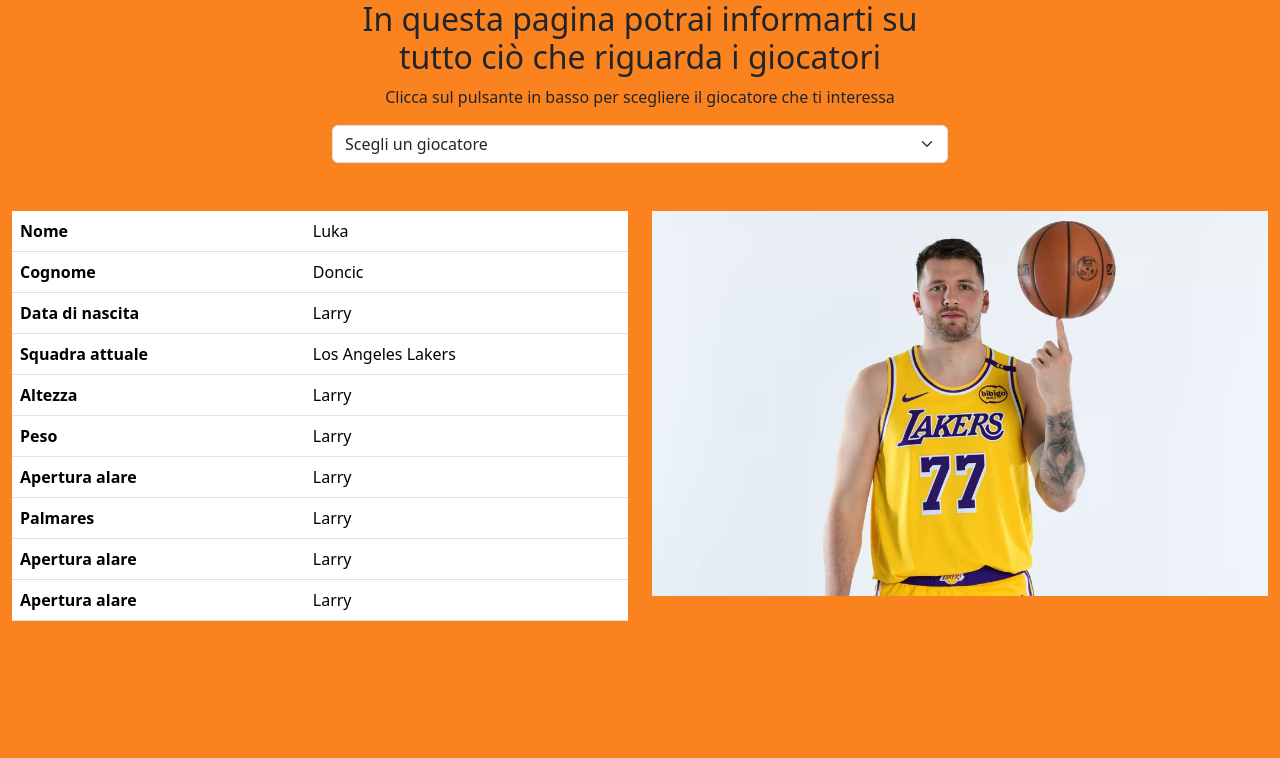
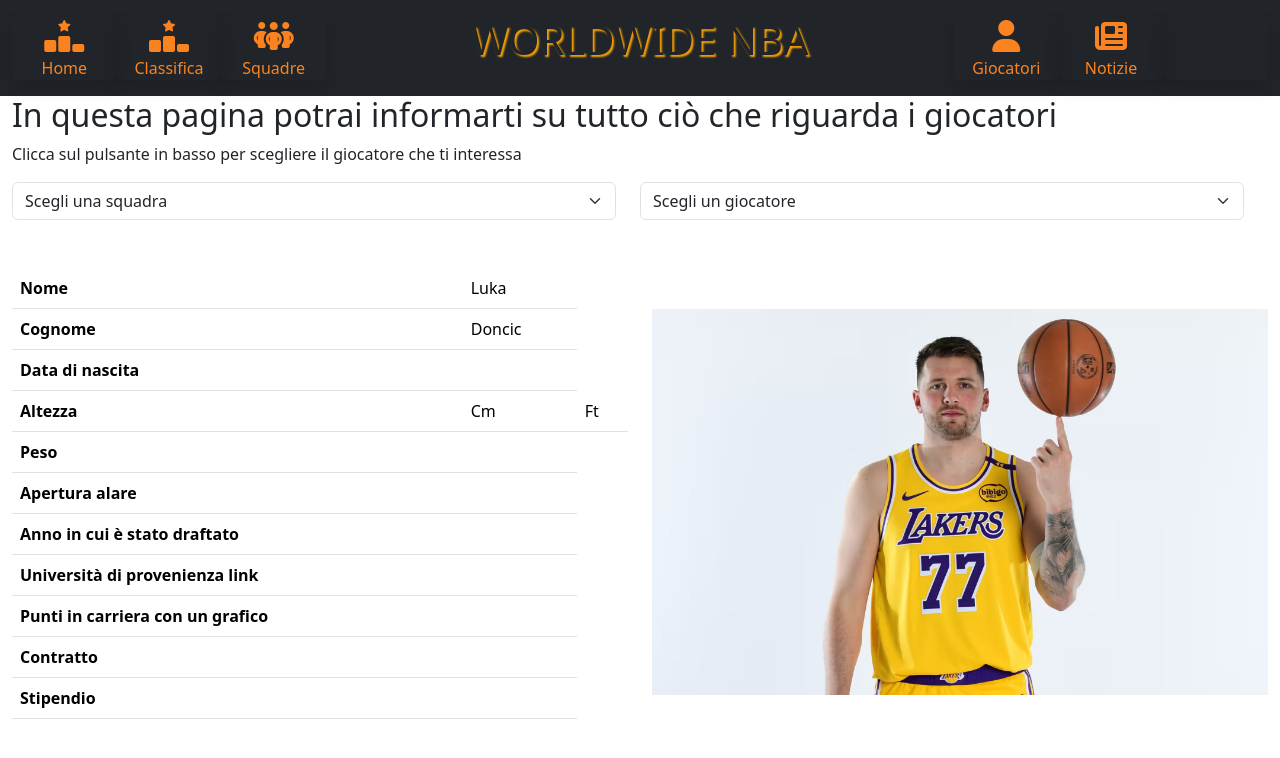
Before and after one commit to Carlomadella/sito-NBA, a plain HTML site: page html/giocatori.html in a window 1280 px wide. Drawn offline with nearby package versions, Linux system fonts and the light colour scheme; a web font is replaced by a local one.

Commit message:
aggiunto lista squadre

```diff
--- a/css/giocatori.css
+++ b/css/giocatori.css
@@ -2,7 +2,7 @@
     margin: 0;
     padding: 0;
     box-sizing: border-box;
-    background-color: #FA8320;
+    font-family: system-ui, -apple-system, BlinkMacSystemFont, 'Segoe UI', Roboto, Oxygen, Ubuntu, Cantarell, 'Open Sans', 'Helvetica Neue', sans-serif;
 }
 
 img {
@@ -10,7 +10,32 @@ img {
     height: auto;
 }
 
-.col-6{
-    background-color: #FA8320;
+h1{
+    text-shadow: 2px 2px 2px orange;
+    color: #FA8320;
+}
+
+header{
+    margin: 0;
+}
+
+header a, header i, header.col-6{
+    color: #FA8320;
+}
+
+header a{
+    text-decoration: none;
+}
+
+header img {
+    max-width: 100%;
     height: auto;
 }
+
+.jumbotron{
+    box-shadow: #FA8320 0px 5px;
+}
+
+.color-bball{
+    color: #FA8320;
+}
--- a/css/lg-version.css
+++ /dev/null
@@ -1,3 +0,0 @@
-@media screen and (max-width: 1000px) {
-
-}
--- a/html/giocatori.html
+++ b/html/giocatori.html
@@ -17,11 +17,90 @@
         <link href="https://fonts.googleapis.com/css2?family=Atkinson+Hyperlegible+Next:ital,wght@0,200..800;1,200..800&family=Open+Sans:ital,wght@0,300..800;1,300..800&family=Roboto:ital,wght@0,900;1,900&display=swap" rel="stylesheet">
     </head>
 <body>
+  <header> <!--sistemare l'indentazione dalla seconda riga in poi-->
+    <div class="container-fluid bg-dark">
+        <div id="jumbotron" class="container-fluid bg-dark text-center">
+              <!-- link a sinistra -->
+              <div class="row py-3">
+                  <div class="col-1 d-block shadow rounded">
+                    <i class="fa-solid fa-ranking-star d-block text-center fs-2 py-1"></i>
+                    <a href="/index.html">Home</a>
+                  </div>
+                  <div class="col-1 d-block shadow rounded">
+                    <i class="fa-solid fa-ranking-star d-block text-center fs-2 py-1"></i>
+                    <a href="#">Classifica</a>
+
+                  </div>
+                    <div class="col-1 d-block shadow rounded">
+                      <i class="fa-duotone fa-solid fa-people-group d-block text-center fs-2 py-1" style="--fa-primary-color: #ea9606; --fa-secondary-color: #ea9606;"></i>
+                      <a href="#">Squadre</a>
+
+                    </div>
+                <!-- logo -->
+                    <div class="col-6">
+                      <h1>WORLDWIDE NBA</h1>
+                    </div>
+                <!-- link a destra -->
+                    <div class="col-1 d-block shadow rounded">
+                      <i class="fa-solid fa-user d-block text-center fs-2 py-1"></i>
+                      <a href="./html/giocatori.html">Giocatori</a>
+
+                    </div>
+                    <div class="col-1 d-block shadow rounded">
+                      <i class="fa-solid fa-newspaper d-block text-center fs-2 py-1"></i>
+                      <a href="#">Notizie</a>
+
+                    </div>
+                    <div class="col-1 d-block shadow rounded">
+                      Search
+                    </div>
+                </div>
+            </div>
+  </header>
+  <main>
     <div class="container-fluid">
         <div class="row bg-orange">
-            <div class="col-6 text-center text- dark bg-orange offset-3">
+          <div class="col-12">
             <h2>In questa pagina potrai informarti su tutto ciò che riguarda i giocatori</h2>
             <p>Clicca sul pulsante in basso per scegliere il giocatore che ti interessa</p>
+          </div>
+          <div class="row d-flex justify-content-center">
+            <div class="col-6 text-center text-dark bg-orange">
+              <select class="form-select" aria-label="Default select example">
+                <option selected>Scegli una squadra</option>
+                <option value="1">Atlanta Hawks</option>
+                <option value="2">Boston Celtics</option>
+                <option value="3">Brooklyn Nets</option>
+                <option value="4">Charlotte Hornets</option>
+                <option value="5">Chicago Bulls</option>
+                <option value="6">Cleveland Cavaliers</option>
+                <option value="7">Dallas Mavericks</option>
+                <option value="8">Denver Nuggets</option>
+                <option value="9">Detroit Pistons</option>
+                <option value="10">Golden State Warriors</option>
+                <option value="11">Houston Rockets</option>
+                <option value="12">Indiana Pacers</option>
+                <option value="13">Los Angeles Clippers</option>
+                <option value="14">Los Angeles Lakers</option>
+                <option value="15">Memphis Grizzlies</option>
+                <option value="16">Miami Heat</option>
+                <option value="17">Milwaukee Bucks</option>
+                <option value="18">Minnesota Timberwolves</option>
+                <option value="19">New Orleans Pelicans</option>
+                <option value="20">New York Knicks</option>
+                <option value="21">Oklahoma City Thunder</option>
+                <option value="22">Orlando Magic</option>
+                <option value="23">Philadelphia 76ers</option>
+                <option value="24">Phoenix Suns</option>
+                <option value="25">Portland Trail Blazers</option>
+                <option value="26">Sacramento Kings</option>
+                <option value="27">San Antonio Spurs</option>
+                <option value="28">Toronto Raptors</option>
+                <option value="29">Utah Jazz</option>
+                <option value="30">Washington Wizards</option>
+              </select>
+            </div>
+            <div class="col-6">
               <select class="form-select" aria-label="Default select example">
                 <option selected>Scegli un giocatore</option>
                 <option value="1">Luka Doncic</option>
@@ -30,7 +109,8 @@
               </select>
             </div>
           </div>
-        <div class="row my-5">
+        </div>
+        <div class="row my-5 d-flex align-items-center">
             <div class="col-6">
                 <table class="table caption-top">
                     <tbody>
@@ -44,39 +124,40 @@
                       </tr>
                       <tr>
                         <th scope="row">Data di nascita</th>
-                        <td>Larry</td>
-                      </tr>
-                      <tr>
-                        <div class="col-1">
-                            <th scope="row">Squadra attuale</th>
-                        </div>
-                        <div class="col-1">
-                            <td scope="row">Los Angeles Lakers</td>
-                        </div>
+                        <td></td>
                       </tr>
                       <tr>
                         <th scope="row">Altezza</th>
-                        <td>Larry</td>
+                        <td>Cm</td>
+                        <td>Ft</td>
                       </tr>
                       <tr>
                         <th scope="row">Peso</th>
-                        <td>Larry</td>
+                        <td></td>
                       </tr>
                       <tr>
                         <th scope="row">Apertura alare</th>
-                        <td>Larry</td>
+                        <td></td>
                       </tr>
                       <tr>
-                        <th scope="row">Palmares</th>
-                        <td>Larry</td>
+                        <th scope="row">Anno in cui è stato draftato</th>
+                        <td></td>
                       </tr>
                       <tr>
-                        <th scope="row">Apertura alare</th>
-                        <td>Larry</td>
+                        <th scope="row">Università di provenienza link</th>
+                        <td></td>
                       </tr>
                       <tr>
-                        <th scope="row">Apertura alare</th>
-                        <td>Larry</td>
+                        <th scope="row">Punti in carriera con un grafico</th>
+                        <td></td>
+                      </tr>
+                      <tr>
+                        <th scope="row">Contratto</th>
+                        <td></td>
+                      </tr>
+                      <tr>
+                        <th scope="row">Stipendio<!--grafico indicante se è più basso o più alto della media NBA--></th>
+                        <td></td>
                       </tr>
                     </tbody>
                   </table>
@@ -86,5 +167,6 @@
             </div>
         </div>
     </div>
+  </main>
 </body>
 </html>
```
Lines whose indentation alone changed are shown as unchanged.
